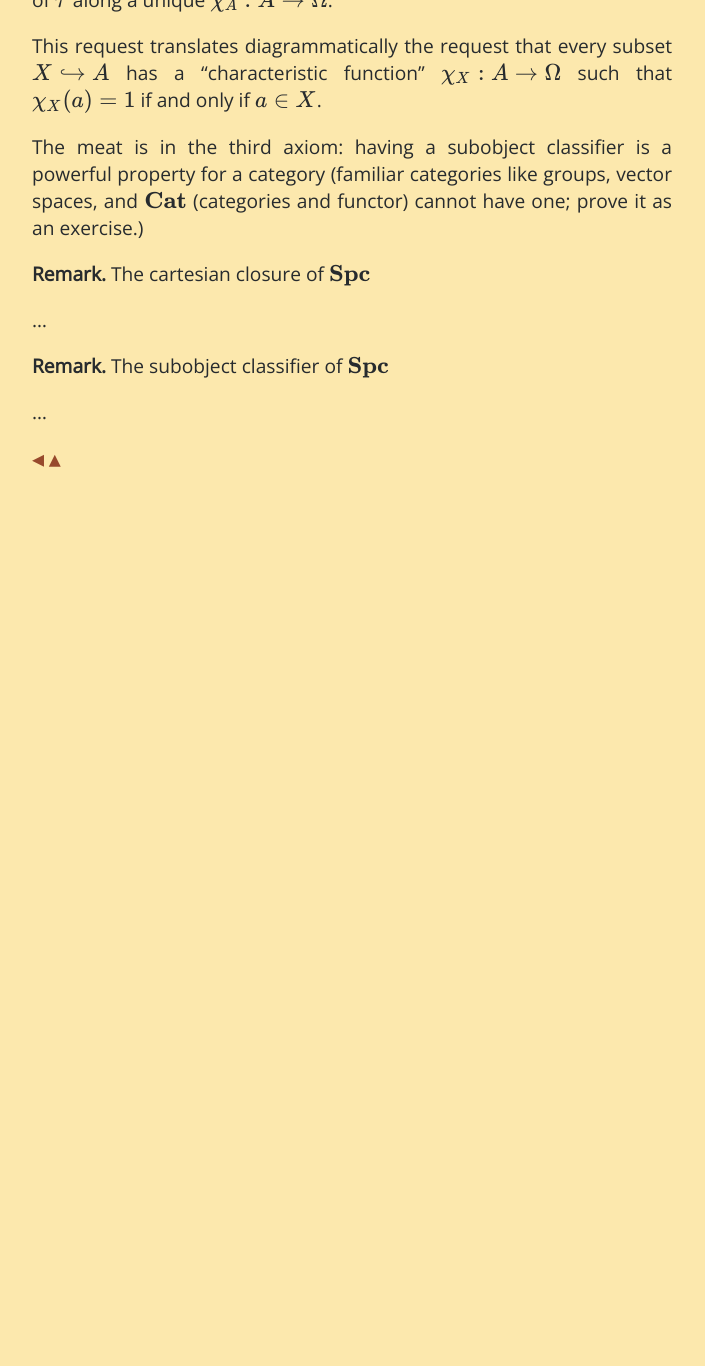
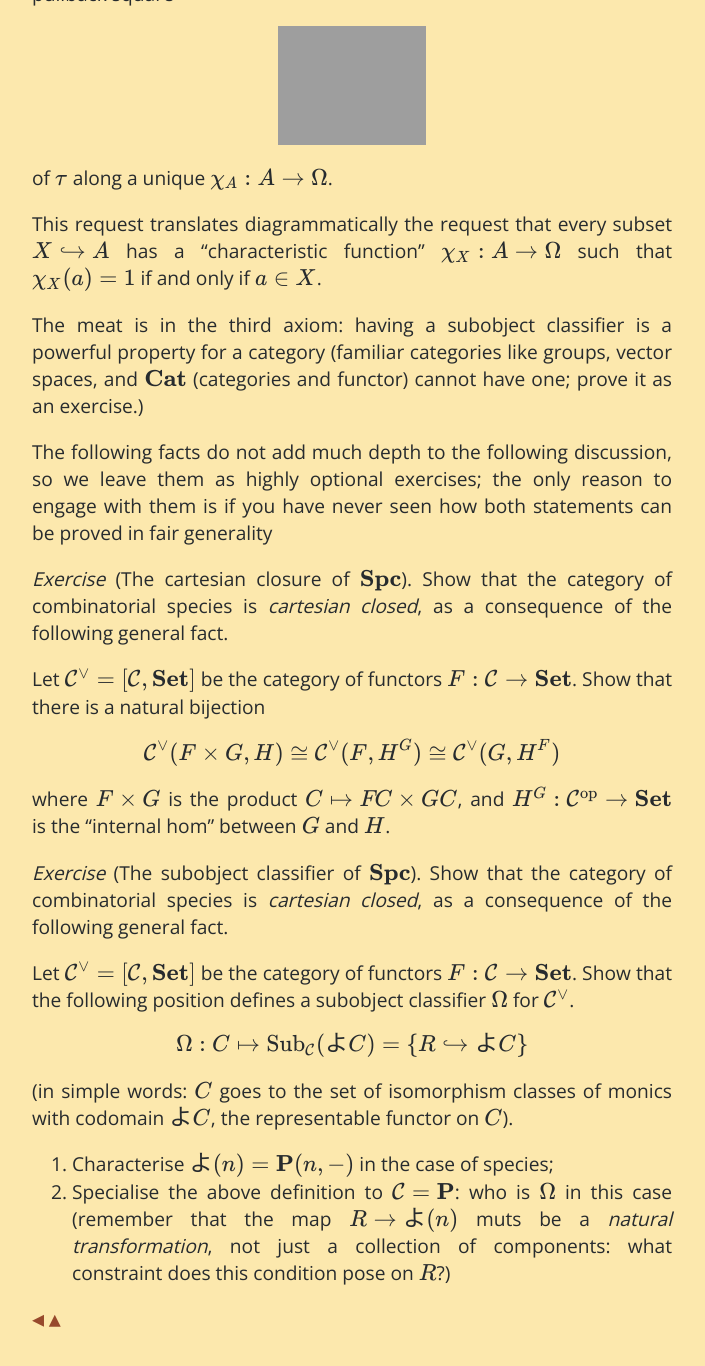
Before and after one commit to tetrapharmakon/species, a Jekyll site: the page docs/lectures/3-monoidal-structures-on-P.html, which Jekyll copies as it is, in a window 1280 px wide and 1400 px high, scrolled down 4044 px. Shown: the top 1366 px of the window, without its empty margins (224-929 px from the left). Built offline with Jekyll 4.4.1, drawn with Linux system fonts in a browser that asks for light colours; nearby versions of some CDN libraries; before the commit the page ends 4773 px from its top, so only the background shows below that; some of the changed text lies outside the part shown; grey boxes are pictures that could not be loaded.

Commit message:
topos properties

```diff
--- a/docs/feed.xml
+++ b/docs/feed.xml
@@ -1 +1 @@
-<?xml version="1.0" encoding="utf-8"?><feed xmlns="http://www.w3.org/2005/Atom" ><generator uri="https://jekyllrb.com/" version="3.9.1">Jekyll</generator><link href="http://localhost:4000/species/feed.xml" rel="self" type="application/atom+xml" /><link href="http://localhost:4000/species/" rel="alternate" type="text/html" /><updated>2021-11-06T17:35:07+02:00</updated><id>http://localhost:4000/species/feed.xml</id><title type="html">Combinatorial species in TTU</title><subtitle>A reading seminar on Joyal's combinatorial species</subtitle></feed>
+<?xml version="1.0" encoding="utf-8"?><feed xmlns="http://www.w3.org/2005/Atom" ><generator uri="https://jekyllrb.com/" version="3.9.1">Jekyll</generator><link href="http://localhost:4000/species/feed.xml" rel="self" type="application/atom+xml" /><link href="http://localhost:4000/species/" rel="alternate" type="text/html" /><updated>2021-11-07T17:49:11+02:00</updated><id>http://localhost:4000/species/feed.xml</id><title type="html">Combinatorial species in TTU</title><subtitle>A reading seminar on Joyal's combinatorial species</subtitle></feed>
--- a/docs/lectures/1-finset-and-its-up.html
+++ b/docs/lectures/1-finset-and-its-up.html
@@ -13,11 +13,11 @@
 <meta property="og:url" content="http://localhost:4000/species/lectures/1-finset-and-its-up.html" />
 <meta property="og:site_name" content="Combinatorial species in TTU" />
 <meta property="og:type" content="article" />
-<meta property="article:published_time" content="2021-11-06T17:35:07+02:00" />
+<meta property="article:published_time" content="2021-11-07T17:49:11+02:00" />
 <meta name="twitter:card" content="summary" />
 <meta property="twitter:title" content="Preliminaries; finite sets, convolution" />
 <script type="application/ld+json">
-{"url":"http://localhost:4000/species/lectures/1-finset-and-its-up.html","@type":"BlogPosting","headline":"Preliminaries; finite sets, convolution","dateModified":"2021-11-06T17:35:07+02:00","datePublished":"2021-11-06T17:35:07+02:00","mainEntityOfPage":{"@type":"WebPage","@id":"http://localhost:4000/species/lectures/1-finset-and-its-up.html"},"description":"The category $\\bf Fin$ has objects the finite sets and morphisms all functions; a skeleton of $\\bf Fin$ is the category whose objects are sets $[n]={1,\\dots,n}$ for $n\\ge 0$ (with the convention that $[0]=\\varnothing$), and morphisms are functions $f : [n] \\to [m]$.","@context":"https://schema.org"}</script>
+{"url":"http://localhost:4000/species/lectures/1-finset-and-its-up.html","@type":"BlogPosting","headline":"Preliminaries; finite sets, convolution","dateModified":"2021-11-07T17:49:11+02:00","datePublished":"2021-11-07T17:49:11+02:00","mainEntityOfPage":{"@type":"WebPage","@id":"http://localhost:4000/species/lectures/1-finset-and-its-up.html"},"description":"The category $\\bf Fin$ has objects the finite sets and morphisms all functions; a skeleton of $\\bf Fin$ is the category whose objects are sets $[n]={1,\\dots,n}$ for $n\\ge 0$ (with the convention that $[0]=\\varnothing$), and morphisms are functions $f : [n] \\to [m]$.","@context":"https://schema.org"}</script>
 <!-- End Jekyll SEO tag -->
 
     <meta name="viewport" content="width=device-width, initial-scale=1">
--- a/docs/lectures/2-p-and-its-up-and-species.html
+++ b/docs/lectures/2-p-and-its-up-and-species.html
@@ -13,11 +13,11 @@
 <meta property="og:url" content="http://localhost:4000/species/lectures/2-p-and-its-up-and-species.html" />
 <meta property="og:site_name" content="Combinatorial species in TTU" />
 <meta property="og:type" content="article" />
-<meta property="article:published_time" content="2021-11-06T17:35:07+02:00" />
+<meta property="article:published_time" content="2021-11-07T17:49:11+02:00" />
 <meta name="twitter:card" content="summary" />
 <meta property="twitter:title" content="The category P and species" />
 <script type="application/ld+json">
-{"url":"http://localhost:4000/species/lectures/2-p-and-its-up-and-species.html","@type":"BlogPosting","headline":"The category P and species","dateModified":"2021-11-06T17:35:07+02:00","datePublished":"2021-11-06T17:35:07+02:00","mainEntityOfPage":{"@type":"WebPage","@id":"http://localhost:4000/species/lectures/2-p-and-its-up-and-species.html"},"description":"The fundamental object of study of the theory of combinatorial species is the category $\\bf P$ of finite sets and bijections, and its presheaf category $[{\\bf P}^\\text{op}, {\\bf Set}]$. (Note: since a groupoid is a self-dual category, there is not much difference between $[{\\bf P}^\\text{op}, {\\bf Set}]$ and $[{\\bf P}, {\\bf Set}]$, but we will usually speak about the second category.)","@context":"https://schema.org"}</script>
+{"url":"http://localhost:4000/species/lectures/2-p-and-its-up-and-species.html","@type":"BlogPosting","headline":"The category P and species","dateModified":"2021-11-07T17:49:11+02:00","datePublished":"2021-11-07T17:49:11+02:00","mainEntityOfPage":{"@type":"WebPage","@id":"http://localhost:4000/species/lectures/2-p-and-its-up-and-species.html"},"description":"The fundamental object of study of the theory of combinatorial species is the category $\\bf P$ of finite sets and bijections, and its presheaf category $[{\\bf P}^\\text{op}, {\\bf Set}]$. (Note: since a groupoid is a self-dual category, there is not much difference between $[{\\bf P}^\\text{op}, {\\bf Set}]$ and $[{\\bf P}, {\\bf Set}]$, but we will usually speak about the second category.)","@context":"https://schema.org"}</script>
 <!-- End Jekyll SEO tag -->
 
     <meta name="viewport" content="width=device-width, initial-scale=1">
--- a/docs/lectures/3-monoidal-structures-on-P.html
+++ b/docs/lectures/3-monoidal-structures-on-P.html
@@ -121,7 +121,9 @@
 
 <h3 id="on-the-structure-of-bf-spc-as-a-topos">On the structure of $\bf Spc$ as a topos</h3>
 
-<p>On top of all of this structure, the category of species, i.e. functors ${\bf P}^\text{op} \to {\bf Set}$ has very nice properties of a completely different kind: it is a <em>Grothendieck topos</em> (or shortly, just a <em>topos</em>).</p>
+<p>The following subsection is of no particular interest for us, but the category of species happens to be a (Grothendieck) topos, and I haven’t been able to find any source investigating the consequences of this fact (or even describing this structure, at least to some extent). Thus I find a nice exercise in style to fill the gap.</p>
+
+<p>This said: on top of all of the structure mentioned above, the category of species, i.e. functors ${\bf P}^\text{op} \to {\bf Set}$ has very nice properties of a completely different kind; it is a <em>Grothendieck topos</em> (or shortly, just a <em>topos</em>).</p>
 
 <p>In short, a Grothendieck topos is a category $\cal E$ where “the usual kind of Mathematics can be enacted” (at the price of doing so <em>constructively</em>).</p>
 
@@ -145,13 +147,32 @@
 
 <p>The meat is in the third axiom: having a subobject classifier is a powerful property for a category (familiar categories like groups, vector spaces, and $\bf Cat$ (categories and functor) cannot have one; prove it as an exercise.)</p>
 
-<p><strong>Remark.</strong> The cartesian closure of $\bf Spc$</p>
+<p>The following facts do not add much depth to the following discussion, so we leave them as highly optional exercises; the only reason to engage with them is if you have never seen how both statements can be proved in fair generality</p>
 
-<p>…</p>
+<p><em>Exercise</em> (The cartesian closure of $\bf Spc$). Show that the category of combinatorial species is <em>cartesian closed</em>, as a consequence of the following general fact.</p>
 
-<p><strong>Remark.</strong> The subobject classifier of $\bf Spc$</p>
+<p>Let ${\cal C}^\lor = [\mathcal{C}, {\bf Set}]$ be the category of functors $F : {\cal C} \to {\bf Set}$. Show that there is a natural bijection</p>
 
-<p>…</p>
+<div class="kdmath">$$
+{\cal C}^\lor(F\times G, H) \cong {\cal C}^\lor(F, H^G) \cong {\cal C}^\lor(G, H^F)
+$$</div>
+
+<p>where $F\times G$ is the product $C\mapsto FC\times GC$, and $H^G : {\cal C}^\text{op} \to {\bf Set}$ is the “internal hom” between $G$ and $H$.</p>
+
+<p><em>Exercise</em> (The subobject classifier of $\bf Spc$). Show that the category of combinatorial species is <em>cartesian closed</em>, as a consequence of the following general fact.</p>
+
+<p>Let ${\cal C}^\lor = [\mathcal{C}, {\bf Set}]$ be the category of functors $F : {\cal C} \to {\bf Set}$. Show that the following position defines a subobject classifier $\Omega$ for ${\cal C}^\lor$.</p>
+
+<div class="kdmath">$$
+\Omega : C\mapsto \text{Sub}_{\cal C}(\text{よ}C) = \{R \hookrightarrow \text{よ}C \}
+$$</div>
+
+<p>(in simple words: $C$ goes to the set of isomorphism classes of monics with codomain $\text{よ}C$, the representable functor on $C$).</p>
+
+<ol>
+  <li>Characterise $\text{よ}(n)={\bf P}(n, -)$ in the case of species;</li>
+  <li>Specialise the above definition to $\mathcal C = \bf P$: who is $\Omega$ in this case (remember that the map $R \to \text{よ}(n)$ muts be a <em>natural transformation</em>, not just a collection of components: what constraint does this condition pose on $R$?)</li>
+</ol>
 
 </article>
     </main>
--- a/docs/sitemap.xml
+++ b/docs/sitemap.xml
@@ -2,15 +2,15 @@
 <urlset xmlns:xsi="http://www.w3.org/2001/XMLSchema-instance" xsi:schemaLocation="http://www.sitemaps.org/schemas/sitemap/0.9 http://www.sitemaps.org/schemas/sitemap/0.9/sitemap.xsd" xmlns="http://www.sitemaps.org/schemas/sitemap/0.9">
 <url>
 <loc>http://localhost:4000/species/lectures/1-finset-and-its-up.html</loc>
-<lastmod>2021-11-06T17:35:07+02:00</lastmod>
+<lastmod>2021-11-07T17:49:11+02:00</lastmod>
 </url>
 <url>
 <loc>http://localhost:4000/species/lectures/2-p-and-its-up-and-species.html</loc>
-<lastmod>2021-11-06T17:35:07+02:00</lastmod>
+<lastmod>2021-11-07T17:49:11+02:00</lastmod>
 </url>
 <url>
 <loc>http://localhost:4000/species/lectures/3-monoidal-structures-on-P.html</loc>
-<lastmod>2021-11-06T17:35:07+02:00</lastmod>
+<lastmod>2021-11-07T17:49:11+02:00</lastmod>
 </url>
 <url>
 <loc>http://localhost:4000/species/about/</loc>
```
Also changed, not shown: other parts of docs/lectures/3-monoidal-structures-on-P.html (+6 -6 lines), _lectures/3-monoidal-structures-on-P.md (+19 -5 lines), docs/index.html (+4 -4 lines).
